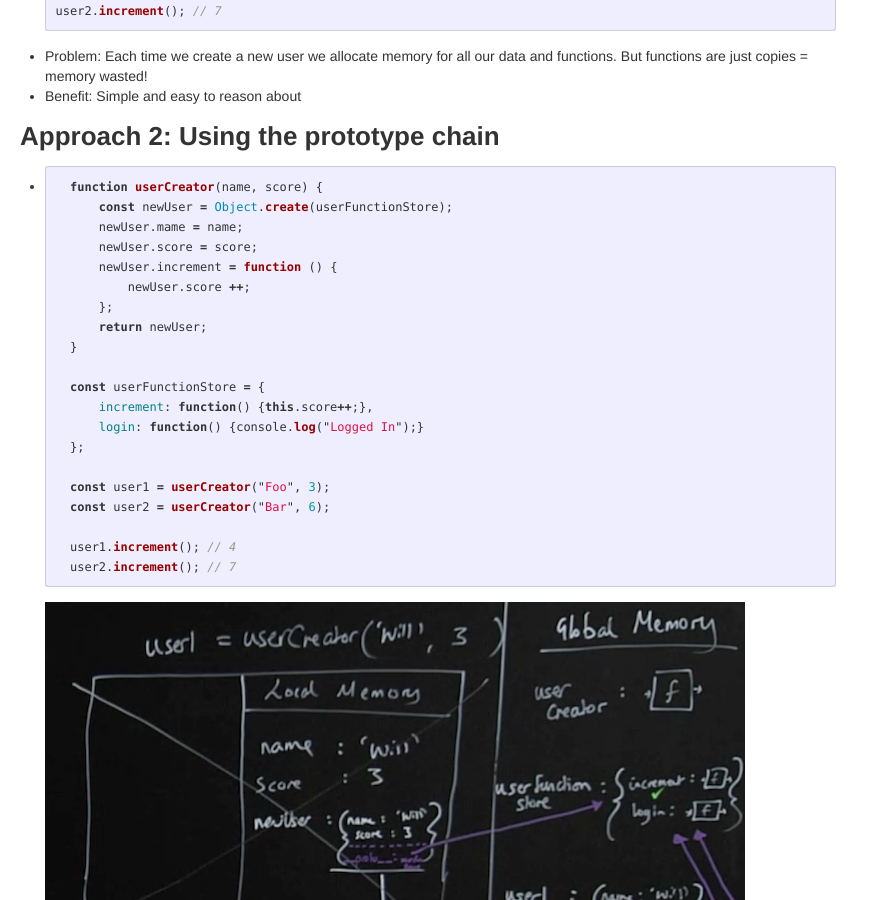
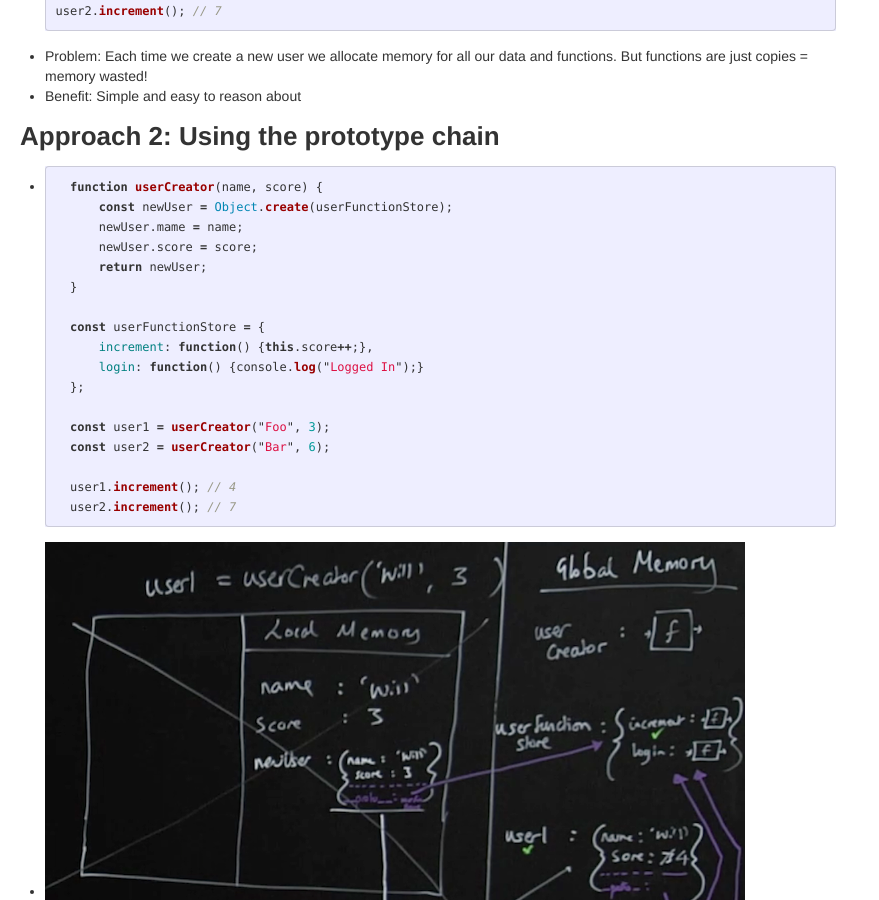
Before and after one commit to anuragkapur/anuragkapur.github.io, a Jekyll site: the page built from blog/programming/javascript/_posts/2019-02-02-javascript-reference-guide.md, in a window 1280 px wide and 900 px high, scrolled down 6447 px. Shown: the whole window, without its empty margins (0-879 px from the left). Built offline with Jekyll 4.4.1, drawn with Linux system fonts in a browser that asks for light colours; comment, search, counter and statistics services are not loaded.

Commit message:
Correct code snippet for prototype chain example

```diff
--- a/blog/programming/javascript/_posts/2019-02-02-javascript-reference-guide.md
+++ b/blog/programming/javascript/_posts/2019-02-02-javascript-reference-guide.md
@@ -321,9 +321,6 @@ copies = memory wasted!
         const newUser = Object.create(userFunctionStore);
         newUser.mame = name;
         newUser.score = score;
-        newUser.increment = function () {
-            newUser.score ++;
-        };
         return newUser;
     }
 
```
